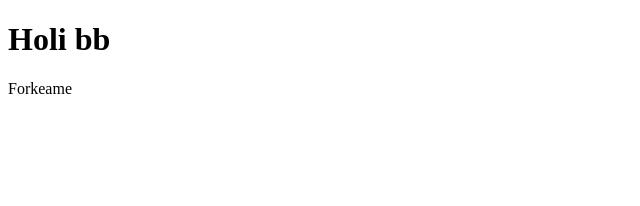
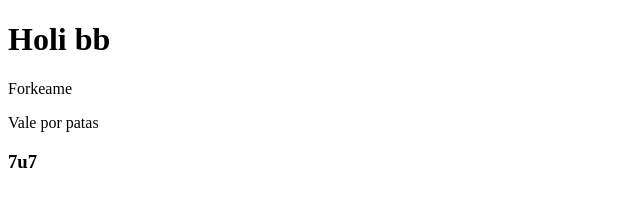
Before and after one commit to ljutreras/prueba_Fork, a plain HTML site: page index.html in a window 1280 px wide. Shown: the whole page, without its empty margins (0-640 px from the left). Drawn offline with Linux system fonts and the light colour scheme.

Commit message:
Considerate FORKEADO

```diff
--- a/index.html
+++ b/index.html
@@ -9,5 +9,10 @@
 <body>
     <h1>Holi bb</h1>
     <p>Forkeame</p>
+
+    <p>Vale por patas</p>
+    <footer>
+        <h3>7u7</h3>
+    </footer>
 </body>
 </html>
```
